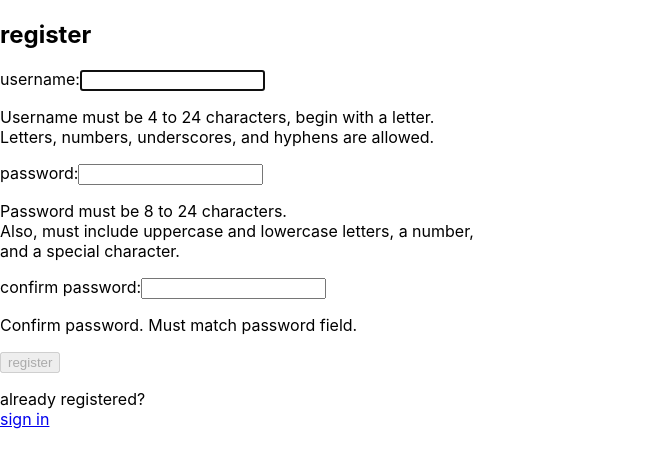
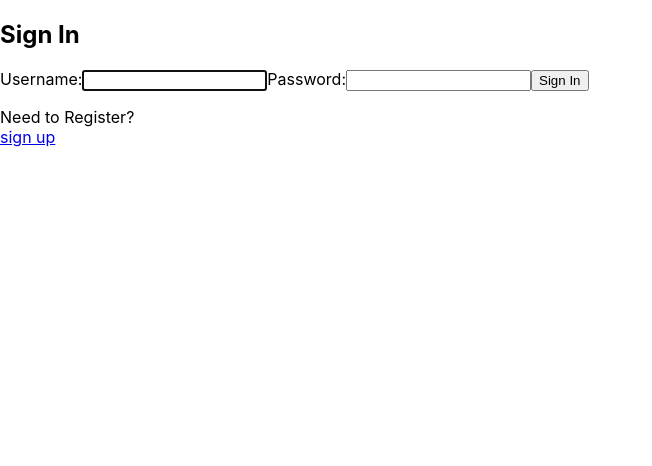
Before and after one commit to joelyles/User-Login-Course, a React (Create React App) app: page / in a window 1280 px wide. Shown: the top 466 px of the page, without its empty margins (0-652 px from the left). Built offline with nearby package versions, Linux system fonts and the light colour scheme.

Commit message:
login component created

```diff
--- a/src/App.js
+++ b/src/App.js
@@ -1,8 +1,12 @@
 import Register from "./Register";
+import Login from "./Login";
 
 function App() {
   return (
-    <Register />
+    <main>
+      {/* <Register /> */}
+      <Login />
+    </main>
   );
 }
 
--- /dev/null
+++ b/src/Login.js
@@ -0,0 +1,83 @@
+import React from 'react';
+import { useRef, useState, useEffect } from 'react';
+
+const Login = () => {
+    const userRef = useRef();
+    const errRef = useRef();
+
+    const [user, setUser] = useState('');
+    const [pwd, setPwd] = useState('');
+    const [errMsg, setErrMsg] = useState('');
+
+    // replace with Navigate for successful login
+    const [success, setSuccess] = useState(false);
+
+    // Sets focus on the first user input when the component loads
+    useEffect(() => {
+        userRef.current.focus();
+    }, [])
+
+    // If user changes user or pwd, the error message will clear out
+    useEffect(() => {
+        setErrMsg('');
+    }, [user, pwd])
+
+    const handleSubmit = async (e) => {
+        e.preventDefault();
+        console.log(user, pwd);
+        setUser('');
+        setPwd('');
+        setSuccess(true);
+    }
+
+  return (
+    <>
+        {success ? (
+            <section>
+                <h1>success!</h1>
+                <p>
+                    {/* react router link */}
+                    <a href="#">to home</a>
+                </p>
+            </section>
+        ) : (
+            <section>
+            <p ref={errRef} className={errMsg ? "errmsg" :
+            "offscreen"} aria-live="assertive">{errMsg}</p>
+            <h1>Sign In</h1>
+            <form>
+                <label htmlFor="username">Username:</label>
+                <input
+                    type="text"
+                    id="username"
+                    ref={userRef}
+                    autoComplete="off"
+                    onChange={(e) => setUser(e.target.value)}
+                    value={user}
+                    required
+                />
+                <label htmlFor="password">Password:</label>
+                <input
+                    type="password"
+                    id="password"
+                    onChange={(e) => setPwd(e.target.value)}
+                    value={pwd}
+                    required
+                />
+                {/* no event handler needed when there is only 1 button */}
+                <button>Sign In</button>
+            </form>
+            <p>
+                    Need to Register? <br />
+                    <span className="line">
+                        {/* router link would go here */}
+                        <a href="#">sign up</a>
+                    </span>
+            </p>
+            </section>
+        )}
+    </>
+  )
+}
+
+export default Login
```
